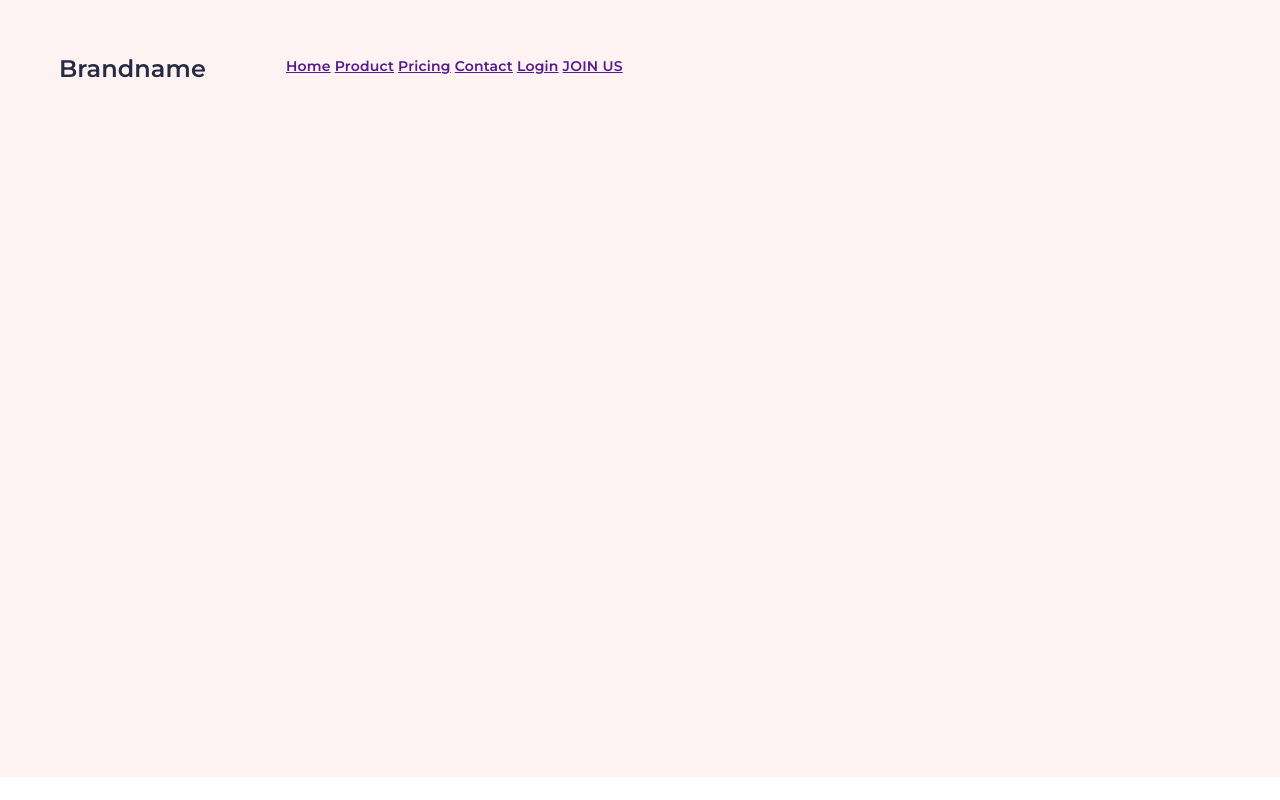
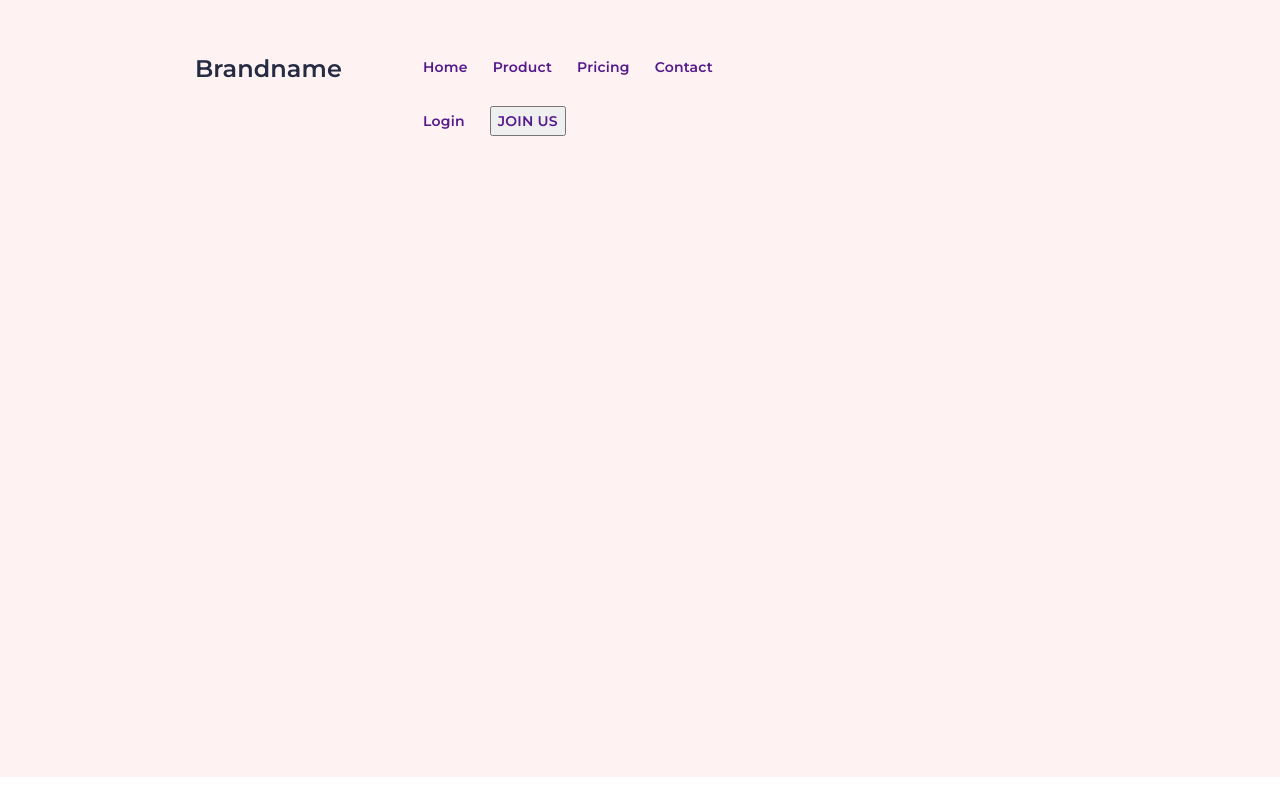
Before and after one commit to E1mantass/css, a plain HTML site: page Uzduotis/index.html in a window 1280 px wide. Shown: the top 800 px of the page. Drawn offline with Linux system fonts and the light colour scheme.

Commit message:
pradetas darbas

```diff
--- a/Uzduotis/css/style.css
+++ b/Uzduotis/css/style.css
@@ -20,41 +20,67 @@ h1{
     letter-spacing: 0.1px;
 
 }
-.navbar{
+.navbar {
     width: 1322px;
     height: 91px;
-    align-items:center;
-    position:top;
+    align-items: center;
+    position: absolute;
+    top: 20px;
+    display:inline-block;
+}
+
+.navbar_brand {
+    display: inline-block;
+    width: 187px;
+    height: 58px;
+    padding: 13px, 46px, 13px, 0px;
+    align-items: center;
     position:absolute;
-    top:20px;
-    display: inline-flex;
+    left:136px;
+    top: 17px;
 }
-.navbar_brand{
-    width:187px;
-    height:58px;
-    padding: 13px, 46px, 13px, 0px;
-    border-radius
-    align-items: center;
-    margin-left 138px;
-
-}
-.navbar_list{
+.navbar_list {
     display: inline-block;
     width: 815px;
-    height: 58px
-    padding: 3px 0px;
-    justify-content: center;
+    height: 58px;
+    padding-top: 3px;
+    word-spacing: 21px;
+    gap: 240px;
+    position: absolute;
+    top: 16px;
+    left: 364px;
+}
+.navbar_login {
+    display: flex;
     align-items: center;
-    gap: 240px;
+    gap: 45px;
+    width: 214px;
+    height: 52px;
+}
+.button {
+    display: flex;
+    padding: 15px 25px;
+    align-items: center;
+    gap: 15px;
+    border-radius: 5px;
+    background: var(--primary-color, #96BB7C);
+    icn arrow-right .icn-xs Icon · 12  x 10
 }
     /*Nav*/
+    nav{
+    text-align: left;
+}
 nav ul{
     list-style:none;
+    text-align: left;
+    padding-left: 0px;
+    width:auto;
 }
-nav ul li{
+    nav ul li {
         display: inline-block;
         color: var(--second-text-color, #737373);
         text-align: center;
+        text-decoration: none;
         /* link */
         font-family: Montserrat;
         font-size: 14px;
@@ -62,3 +88,4 @@ nav ul li{
         font-weight: 700;
         line-height: 24px; /* 171.429% */
         letter-spacing: 0.2px;
+    }
--- a/Uzduotis/index.html
+++ b/Uzduotis/index.html
@@ -20,16 +20,22 @@
                 <div class="navbar_list">
                 <nav>
                     <ul>
-                        <li><a href="">Home</a></li>
-                        <li><a href="">Product</a></li>
-                        <li><a href="">Pricing</a></li>
-                        <li><a href="">Contact</a></li>
-                        <li><a href="">Login</a></li>
-                        <li><a href="">JOIN US</a></li>
-                    </ul>
+                        <li><a style="text-decoration:none" href="">Home</a></li>
+                        <li><a style="text-decoration:none" href="">Product</a></li>
+                        <li><a style="text-decoration:none" href="">Pricing</a></li>
+                        <li><a style="text-decoration:none" href="">Contact</a></li>
+                     </ul>
+                    <div class="navbar_login">
+                        <ul>
+                            <li><a style="text-decoration:none" href="">Login</a></li>
+                                <button>
+                                    <li><a style="text-decoration:none" href="">JOIN US</a></li>
+                                </button>
+                        </ul
+                    </div>
                 </nav>
                 </div>
-            </box>
+            </div>
         </header>
 </body>
 </html>
```
Also changed, not shown: Uzduotis/css/icn arrow-right .icn-xs.svg (added). Lines whose indentation alone changed are shown as unchanged.
